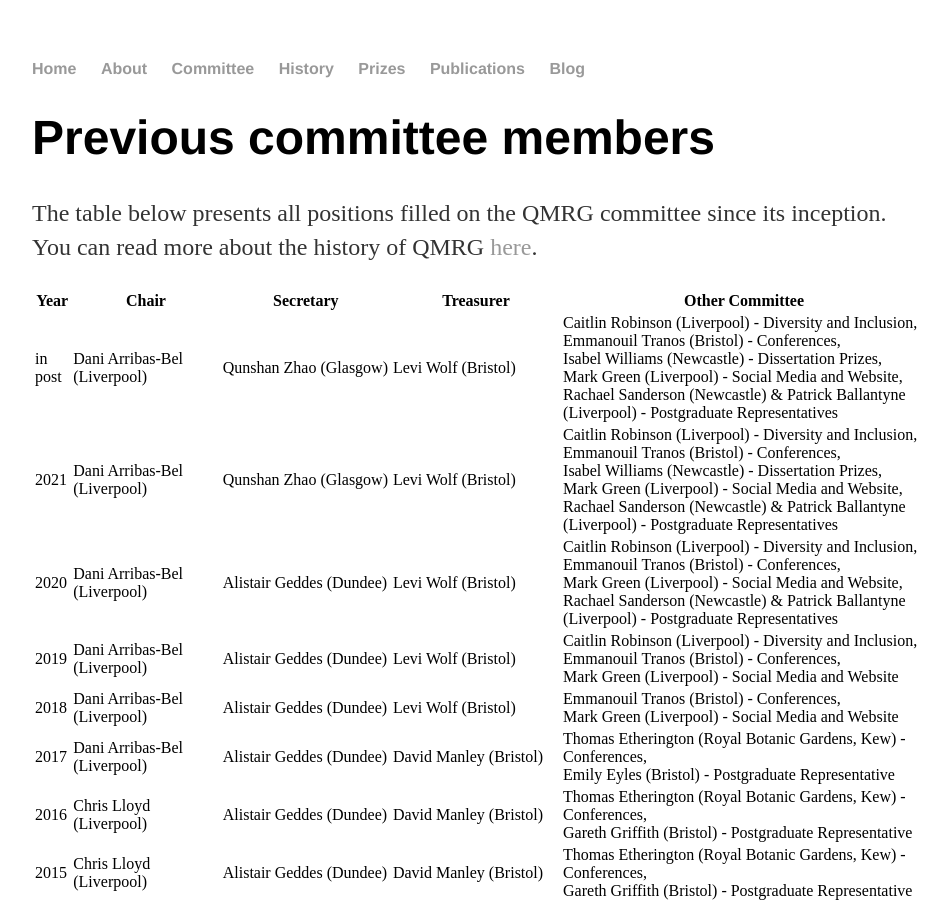
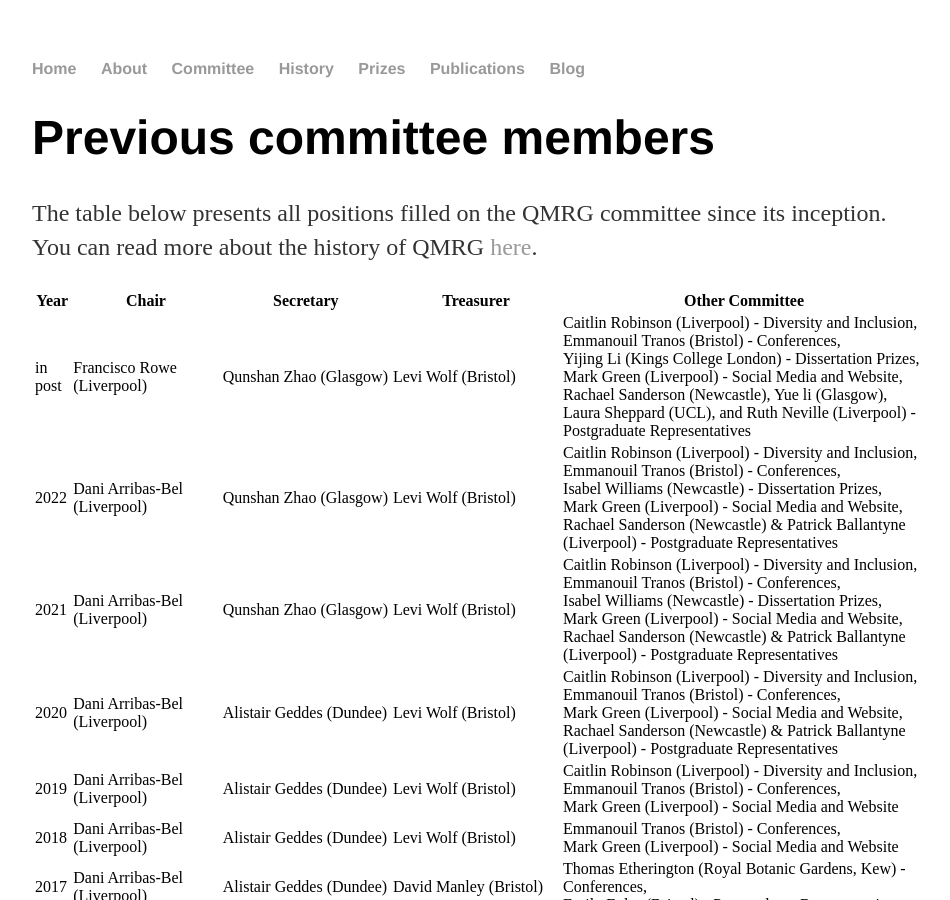
Before and after one commit to qmrg/qmrg.github.io, a Jekyll site: the page built from past_committee.md, in a window 1280 px wide and 900 px high. Shown: the whole window, without its empty margins (160-1110 px from the left). Built offline with Jekyll 4.4.1, drawn with Linux system fonts in a browser that asks for light colours.

Commit message:
Update past_committee.md
Updates following 2022 AGM

```diff
--- a/past_committee.md
+++ b/past_committee.md
@@ -9,7 +9,8 @@ The table below presents all positions filled on the QMRG committee since its in
 
 | Year    | Chair                                           | Secretary                                      | Treasurer                                         | Other Committee                                                                                                                                                                                                                                                                                                   |
 | ------- | ----------------------------------------------- | ---------------------------------------------- | ------------------------------------------------- | ----------------------------------------------------------------------------------------------------------------------------------------------------------------------------------------------------------------------------------------------------------------------------------------------------------------- |
-| in post | Dani Arribas-Bel (Liverpool)                    | Qunshan Zhao (Glasgow)                         | Levi Wolf (Bristol)                               | Caitlin Robinson (Liverpool) - Diversity and Inclusion,<br>Emmanouil Tranos (Bristol) - Conferences,<br>Isabel Williams (Newcastle) - Dissertation Prizes,<br>Mark Green (Liverpool) - Social Media and Website,<br>Rachael Sanderson (Newcastle) & Patrick Ballantyne (Liverpool) - Postgraduate Representatives |
+| in post | Francisco Rowe (Liverpool)                    | Qunshan Zhao (Glasgow)                         | Levi Wolf (Bristol)                               | Caitlin Robinson (Liverpool) - Diversity and Inclusion,<br>Emmanouil Tranos (Bristol) - Conferences,<br>Yijing Li (Kings College London) - Dissertation Prizes,<br>Mark Green (Liverpool) - Social Media and Website,<br>Rachael Sanderson (Newcastle), Yue li (Glasgow), Laura Sheppard (UCL), and Ruth Neville (Liverpool) - Postgraduate Representatives |
+| 2022 | Dani Arribas-Bel (Liverpool)                    | Qunshan Zhao (Glasgow)                         | Levi Wolf (Bristol)                               | Caitlin Robinson (Liverpool) - Diversity and Inclusion,<br>Emmanouil Tranos (Bristol) - Conferences,<br>Isabel Williams (Newcastle) - Dissertation Prizes,<br>Mark Green (Liverpool) - Social Media and Website,<br>Rachael Sanderson (Newcastle) & Patrick Ballantyne (Liverpool) - Postgraduate Representatives |
 | 2021    | Dani Arribas-Bel (Liverpool)                    | Qunshan Zhao (Glasgow)                         | Levi Wolf (Bristol)                               | Caitlin Robinson (Liverpool) - Diversity and Inclusion,<br>Emmanouil Tranos (Bristol) - Conferences,<br>Isabel Williams (Newcastle) - Dissertation Prizes,<br>Mark Green (Liverpool) - Social Media and Website,<br>Rachael Sanderson (Newcastle) & Patrick Ballantyne (Liverpool) - Postgraduate Representatives |
 | 2020    | Dani Arribas-Bel (Liverpool)                    | Alistair Geddes (Dundee)                       | Levi Wolf (Bristol)                               | Caitlin Robinson (Liverpool) - Diversity and Inclusion,<br>Emmanouil Tranos (Bristol) - Conferences,<br>Mark Green (Liverpool) - Social Media and Website,<br>Rachael Sanderson (Newcastle) & Patrick Ballantyne (Liverpool) - Postgraduate Representatives                                                       |
 | 2019    | Dani Arribas-Bel (Liverpool)                    | Alistair Geddes (Dundee)                       | Levi Wolf (Bristol)                               | Caitlin Robinson (Liverpool) - Diversity and Inclusion,<br>Emmanouil Tranos (Bristol) - Conferences,<br>Mark Green (Liverpool) - Social Media and Website                                                                                                                                                         |
```
